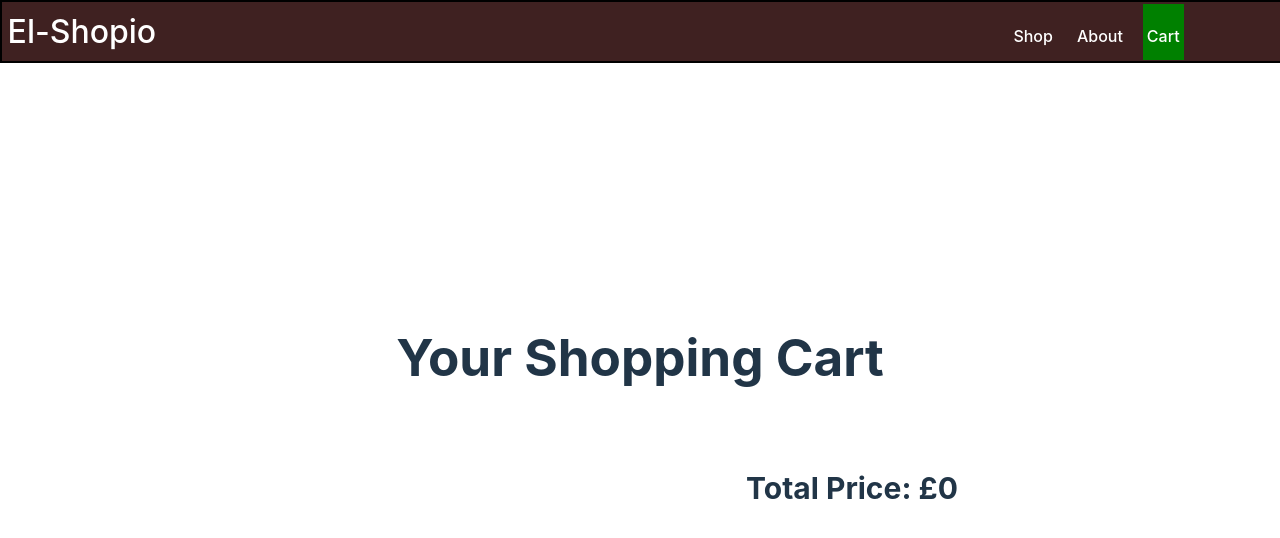
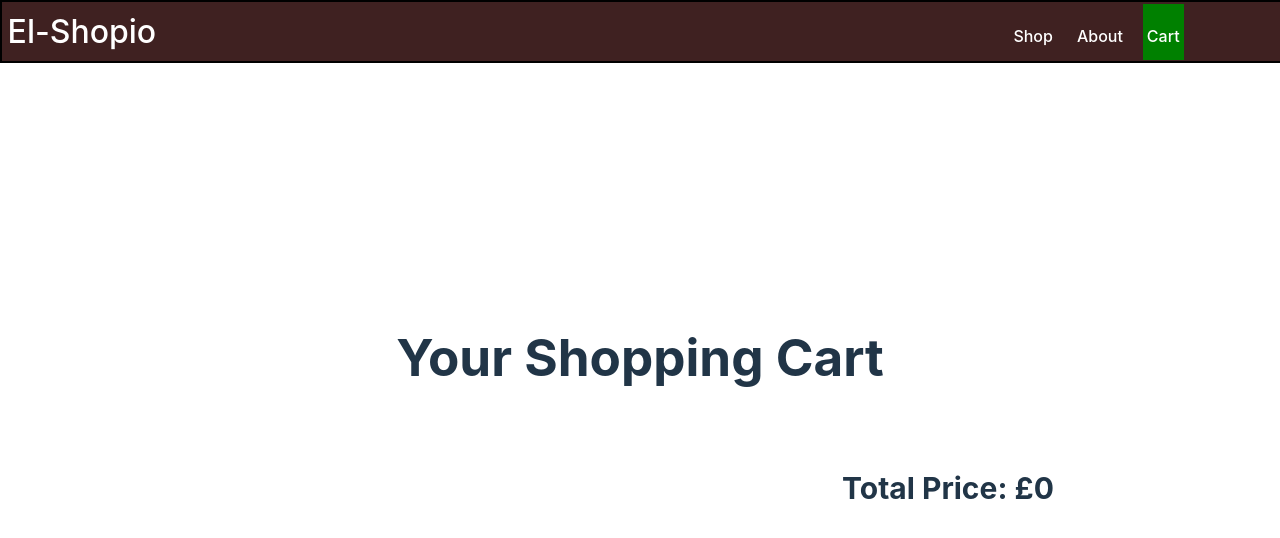
Before and after one commit to souste/shopping-cart, a React (Vite) app: page /cart in a window 1280 px wide. Shown: the top 538 px of the page. Built offline with nearby package versions, Linux system fonts and the light colour scheme.

Commit message:
added a link on the hope page to the shop page

```diff
--- a/src/App.jsx
+++ b/src/App.jsx
@@ -32,7 +32,7 @@ function App() {
             path="products/:productId"
             element={<SingleProduct handleCartClick={handleCartClick} quantity={quantity} setQuantity={setQuantity} />}
           />
-          <Route path="/cart" element={<Cart cart={cart} quantity={quantity} setQuantity={setQuantity} />} />
+          <Route path="/cart" element={<Cart cart={cart} />} />
         </Routes>
       </div>
     </div>
--- a/src/pages/Cart.jsx
+++ b/src/pages/Cart.jsx
@@ -3,7 +3,7 @@ import { useState, useEffect } from "react";
 import { useParams } from "react-router-dom";
 import { getSingleProduct } from "../api";
 
-function Cart({ cart, quantity, setQuantity }) {
+function Cart({ cart }) {
   const [totalPrice, setTotalPrice] = useState(0);
 
   const calculateTotalPrice = cart.reduce((acc, item) => acc + item.price * item.quantity, 0);
@@ -29,8 +29,8 @@ function Cart({ cart, quantity, setQuantity }) {
               <div>
                 <p className="cart-product-price">Price: £{product.price}</p>
                 <div className="quantity-increment">
-                  <p>Quantity: </p>
-                  <select className="quantity-dropdown">
+                  <p>Qty:</p>
+                  <select defaultValue={product.quantity}>
                     <option value="1">1</option>
                     <option value="2">2</option>
                     <option value="3">3</option>
@@ -40,7 +40,7 @@ function Cart({ cart, quantity, setQuantity }) {
                     <option value="7">7</option>
                     <option value="8">8</option>
                     <option value="9">9</option>
-                    <option value="10">1</option>
+                    <option value="10">10</option>
                   </select>
                 </div>
                 <p className="cart-subtotal">Subtotal: £{product.price * product.quantity}</p>
--- a/src/pages/Home.jsx
+++ b/src/pages/Home.jsx
@@ -1,5 +1,6 @@
 import "../styles.css";
 import homePageTv from "../assets/home-page-tv.jpg";
+import { Link } from "react-router-dom";
 
 function Home() {
   return (
@@ -10,7 +11,9 @@ function Home() {
           style.
         </h1>
         <h2>Quality products, affordable prices, and exceptional service.</h2>
-        <h3>Click HERE for all your shopping needs</h3>
+        <h3>
+          Click <Link to={`/shop`}>HERE</Link> for all your shopping needs
+        </h3>
       </div>
       <img src={homePageTv} alt="Home page TV" />
     </div>
--- a/src/styles.css
+++ b/src/styles.css
@@ -206,7 +206,7 @@ nav li.active {
   flex-wrap: wrap;
 }
 
-.cart-product-price, .cart-subtotal {
+.cart-product-price, .cart-subtotal, .quantity-increment {
   font-size: 20px;
 }
 
@@ -217,6 +217,8 @@ nav li.active {
   align-items: center;
 }
 
+
+
 .cart-subtotal {
   font-weight: bold;
 }
@@ -224,7 +226,7 @@ nav li.active {
 .cart-total {
   font-weight: bold;
   font-size: 30px;
-  margin-left: 30vw;
+  margin-left: 45vw;
 
 }
 
```
